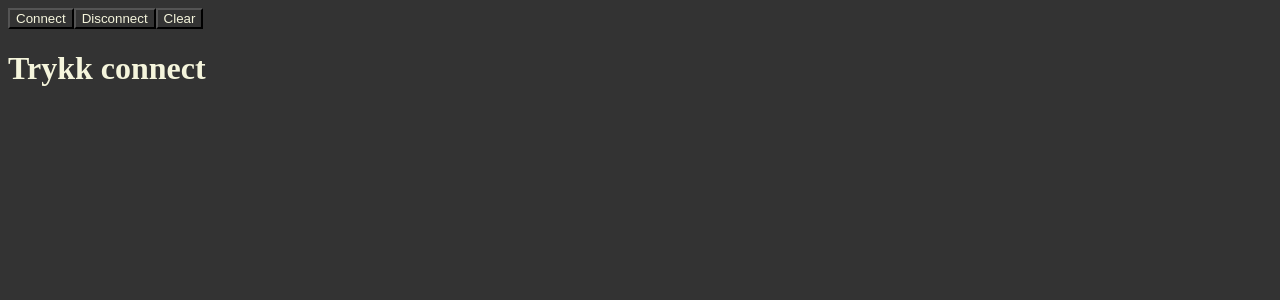
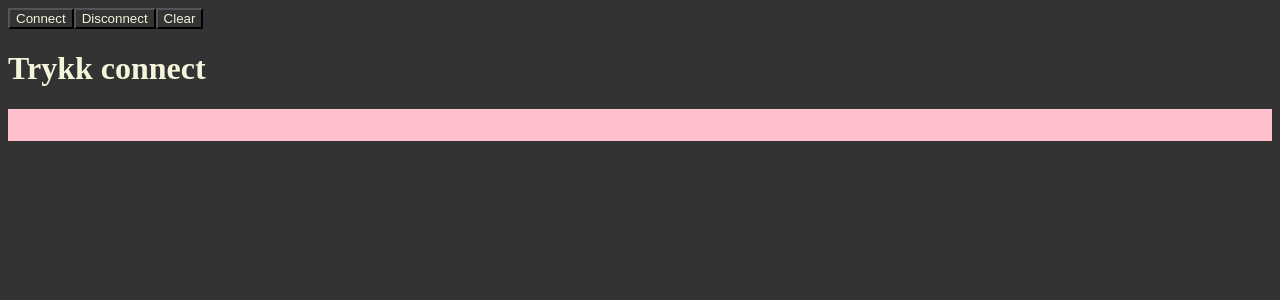
Before and after one commit to kristianpedersen/microbit-info, a React (Create React App) app: page / in a window 1280 px wide. Shown: the top 300 px of the page. Built offline with nearby package versions, Linux system fonts and the light colour scheme.

Commit message:
Keys update correctly. Discard first messages?

```diff
--- a/src/App.js
+++ b/src/App.js
@@ -1,31 +1,17 @@
 import "./App.css"
 import { useRef, useState } from "react"
 import Connection from "./Connection"
-import SimpleLogWindow from "./SimpleLogWindow"
+import MessageHandler from "./MessageHandler"
+import Options from "./Options"
 import styled from "styled-components"
 
 export default function App() {
-  const logWindow = useRef()
-  const [microbit, setMicrobit] = useState()
-  const [messages, setMessages] = useState([])
   const [keys, setKeys] = useState(new Set())
 
-  const allProps = {
-    logWindow,
-    keys, setKeys,
-    messages, setMessages,
-    microbit, setMicrobit,
-  }
-
   return (
-    <ButtonsAndLogWindow>
-      <Connection {...allProps} />
-      <SimpleLogWindow {...allProps} />
-    </ButtonsAndLogWindow>
+    <>
+      <MessageHandler {...{ keys, setKeys }} />
+      <Options {...{ keys }} />
+    </>
   )
 }
-
-const ButtonsAndLogWindow = styled.div`
-  display: flex;
-  flex-direction: column;
-`
--- a/src/Connection.js
+++ b/src/Connection.js
@@ -89,7 +89,7 @@ export default function Connection(props) {
 
 	function clear() {
 		setMessages([])
-		setKeys([])
+		setKeys(prev => new Set())
 	}
 
 	return (
--- /dev/null
+++ b/src/MessageHandler.js
@@ -0,0 +1,22 @@
+import { useRef, useState } from "react"
+import Connection from "./Connection"
+import SimpleLogWindow from "./SimpleLogWindow"
+
+export default function MessageHandler({ keys, setKeys }) {
+	const logWindow = useRef()
+	const [microbit, setMicrobit] = useState()
+	const [messages, setMessages] = useState([])
+	const allProps = {
+		keys, setKeys,
+		logWindow,
+		messages, setMessages,
+		microbit, setMicrobit
+	}
+
+	return (
+		<>
+			<Connection {...allProps} />
+			<SimpleLogWindow {...allProps} />
+		</>
+	)
+}
--- a/src/Options.js
+++ b/src/Options.js
@@ -1,5 +1,25 @@
-function Options(props) {
+import { useEffect, useState } from "react"
+import { v4 as uuidv4 } from 'uuid'
+
+export default function Options({ keys }) {
+	const [clicked, setClicked] = useState(false)
+	function handleChange(event) {
+		console.log(event.target.checked)
+	}
+
 	return (
-		<p>lol</p>
+		<form onClick={() => setClicked(true)} style={{ padding: "1rem", background: "pink" }}>
+			{clicked && (
+				[...keys].map(k => {
+					const id = uuidv4()
+					return (
+						<label htmlFor={id} name={id} id={id}>
+							<input type="checkbox" name={id} id={id} />
+							{k}
+						</label>
+					)
+				})
+			)}
+		</form>
 	)
 }
```
Also changed, not shown: 1 other file (tests, documents, lock files or other folders).
